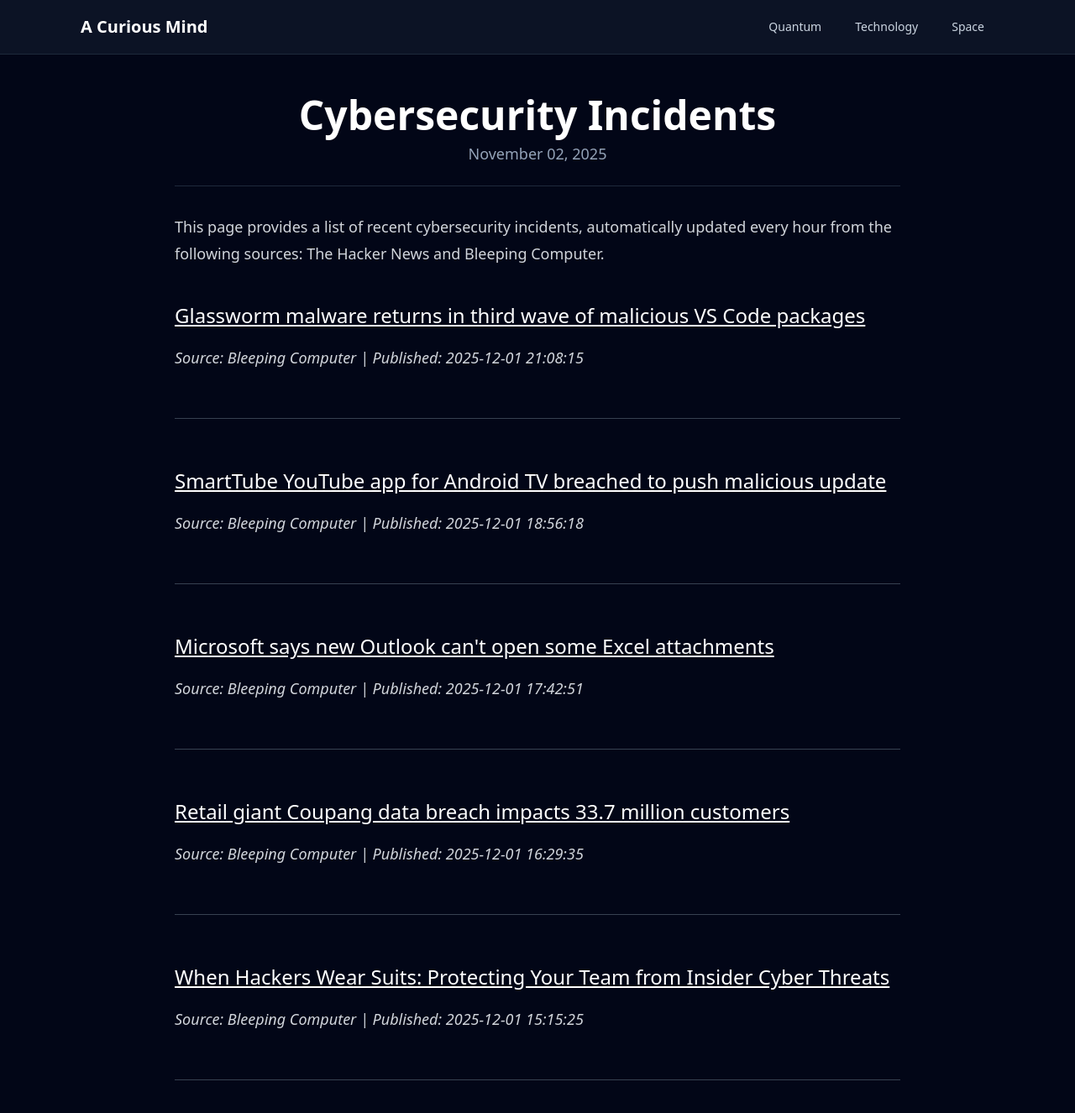
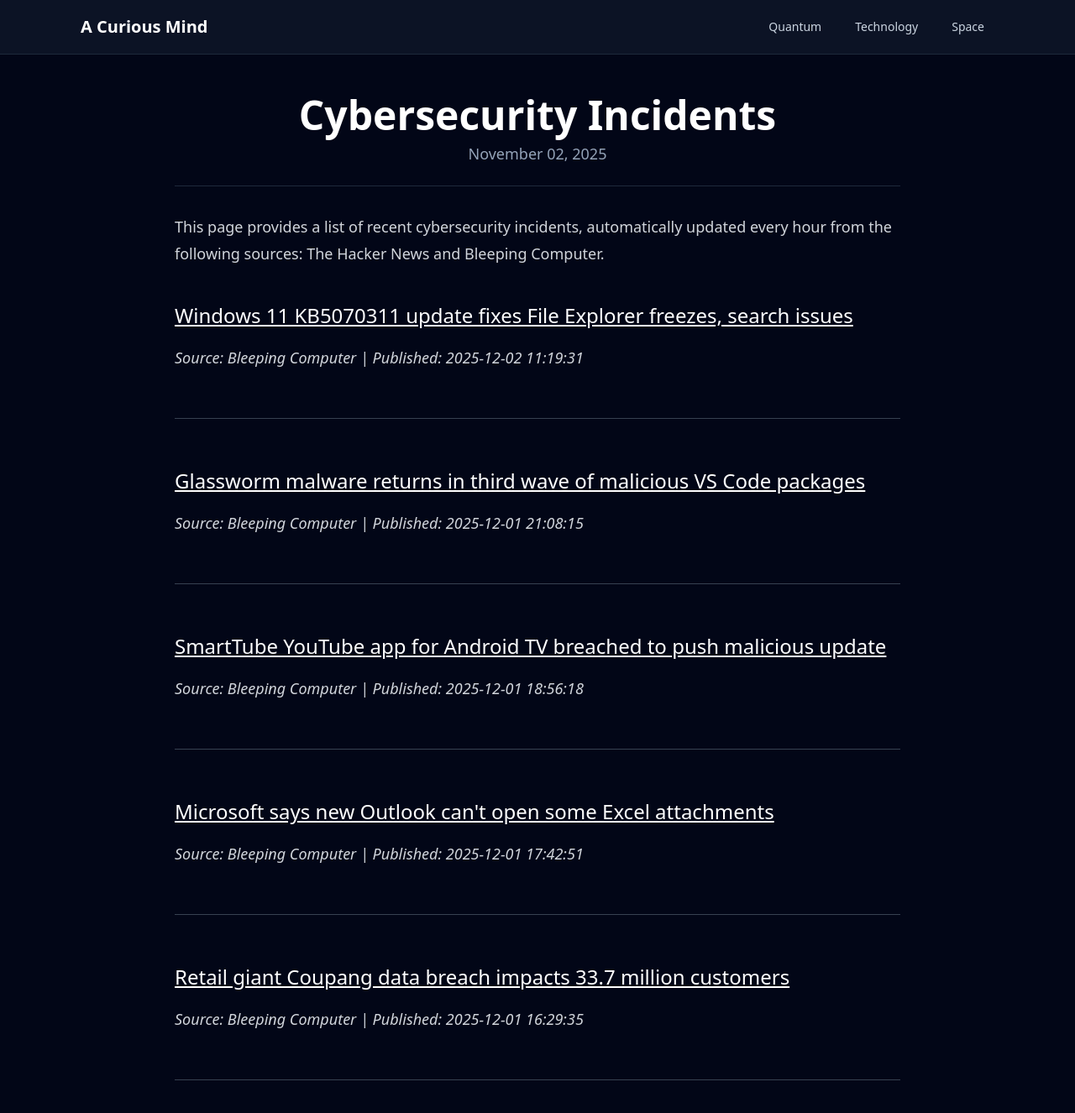
Before and after one commit to onehl7/onehl7.github.io, a Jekyll site: the page built from _posts/2025-11-02-cybersecurity-incidents.md, in a window 1280 px wide and 1400 px high. Shown: the top 1326 px of the window at 84% size. Built offline with Jekyll 4.4.1, drawn with Linux system fonts in a browser that asks for light colours; nearby versions of some CDN libraries.

Commit message:
Update news data

```diff
--- a/_data/news.json
+++ b/_data/news.json
@@ -1,4 +1,10 @@
 [
+  {
+    "source": "Bleeping Computer",
+    "title": "Windows 11 KB5070311 update fixes File Explorer freezes, search issues",
+    "link": "https://www.bleepingcomputer.com/news/microsoft/windows-11-kb5070311-update-fixes-file-explorer-freezes-search-issues/",
+    "published": "2025-12-02 11:19:31"
+  },
   {
     "source": "Bleeping Computer",
     "title": "Glassworm malware returns in third wave of malicious VS Code packages",
@@ -22,11 +28,5 @@
     "title": "Retail giant Coupang data breach impacts 33.7 million customers",
     "link": "https://www.bleepingcomputer.com/news/security/retail-giant-coupang-suffers-data-breach-impacting-337-million-people/",
     "published": "2025-12-01 16:29:35"
-  },
-  {
-    "source": "Bleeping Computer",
-    "title": "When Hackers Wear Suits: Protecting Your Team from Insider Cyber Threats",
-    "link": "https://www.bleepingcomputer.com/news/security/when-hackers-wear-suits-protecting-your-team-from-insider-cyber-threats/",
-    "published": "2025-12-01 15:15:25"
   }
 ]
```
